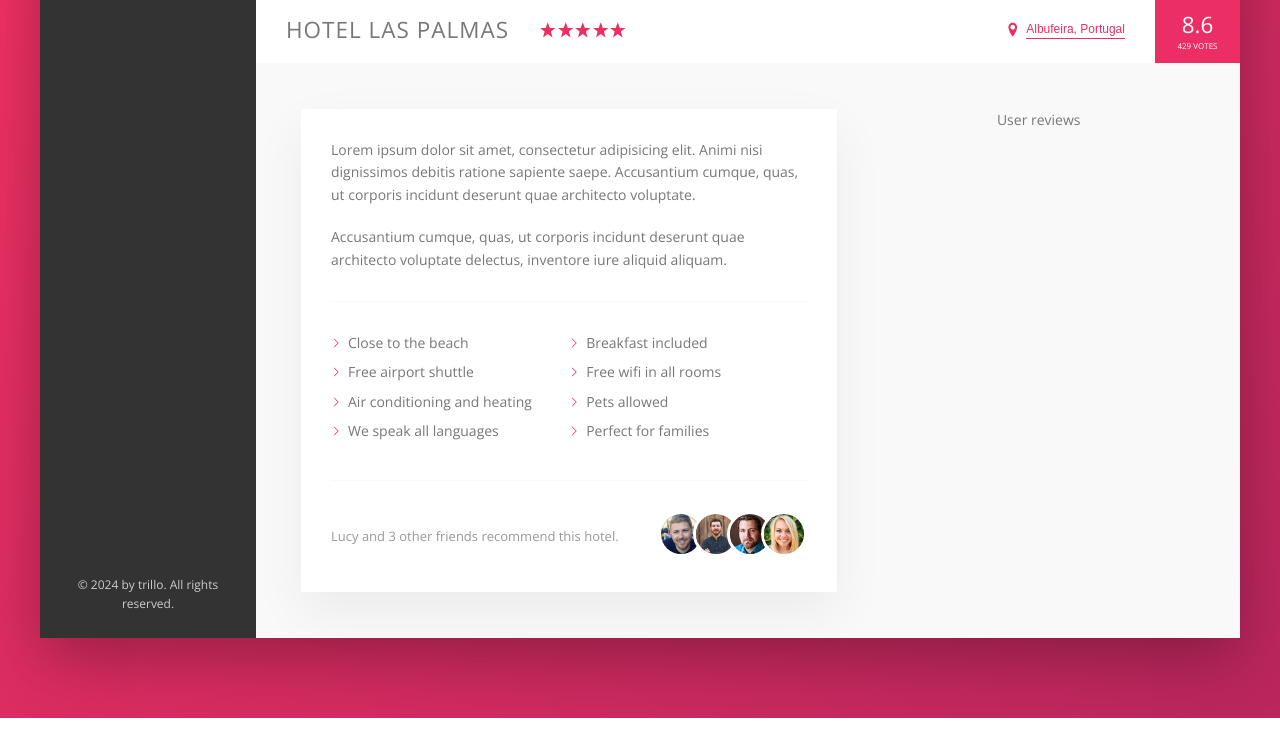
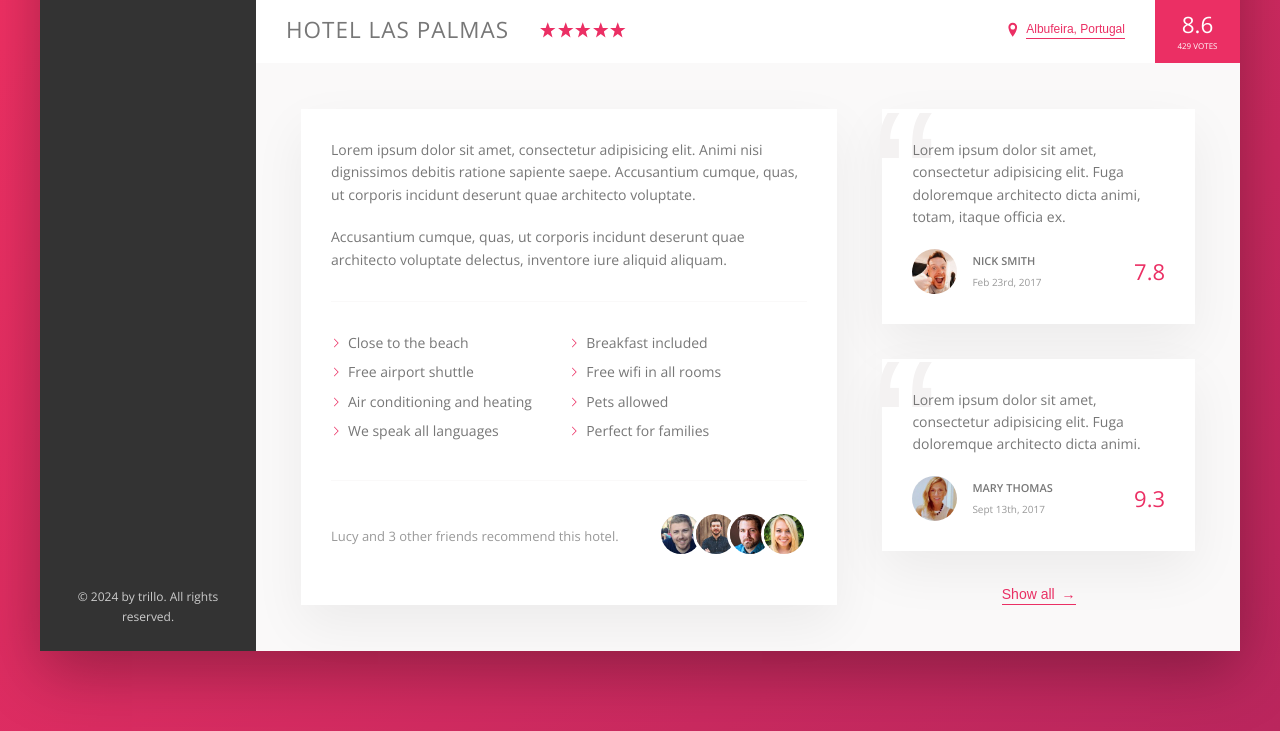
Before and after one commit to Mureithi820/Trillo, a website: page index.html in a window 1280 px wide. Shown: the part 538-1269 px from the top of the page. Drawn offline with nearby package versions, Linux system fonts and the light colour scheme.

Commit message:
Build the user review section

```diff
--- a/index.html
+++ b/index.html
@@ -121,9 +121,7 @@
           </div>
 
           <div class="overview">
-            <h1 class="overview__heading">
-                Hotel Las Palmas
-            </h1>
+            <h1 class="overview__heading">Hotel Las Palmas</h1>
 
             <div class="overview__stars">
               <svg class="overview__icon-star">
@@ -155,13 +153,18 @@
               <div class="overview__rating-count">429 votes</div>
             </div>
           </div>
+
           <div class="detail">
             <div class="description">
               <p class="paragraph">
-                Lorem ipsum dolor sit amet, consectetur adipisicing elit. Animi nisi dignissimos debitis ratione sapiente saepe. Accusantium cumque, quas, ut corporis incidunt deserunt quae architecto voluptate.
+                Lorem ipsum dolor sit amet, consectetur adipisicing elit. Animi
+                nisi dignissimos debitis ratione sapiente saepe. Accusantium
+                cumque, quas, ut corporis incidunt deserunt quae architecto
+                voluptate.
               </p>
               <p class="paragraph">
-                Accusantium cumque, quas, ut corporis incidunt deserunt quae architecto voluptate delectus, inventore iure aliquid aliquam.
+                Accusantium cumque, quas, ut corporis incidunt deserunt quae
+                architecto voluptate delectus, inventore iure aliquid aliquam.
               </p>
               <ul class="list">
                 <li class="list__item">Close to the beach</li>
@@ -178,15 +181,71 @@
                   Lucy and 3 other friends recommend this hotel.
                 </p>
                 <div class="recommend__friends">
-                <img src="img/user-3.jpg" alt="Friend 1" class="recommend__photo">
-                <img src="img/user-4.jpg" alt="Friend 2" class="recommend__photo">
-                <img src="img/user-5.jpg" alt="Friend 3" class="recommend__photo">
-                <img src="img/user-6.jpg" alt="Friend 4" class="recommend__photo">
+                  <img
+                    src="img/user-3.jpg"
+                    alt="Friend 1"
+                    class="recommend__photo"
+                  />
+                  <img
+                    src="img/user-4.jpg"
+                    alt="Friend 2"
+                    class="recommend__photo"
+                  />
+                  <img
+                    src="img/user-5.jpg"
+                    alt="Friend 3"
+                    class="recommend__photo"
+                  />
+                  <img
+                    src="img/user-6.jpg"
+                    alt="Friend 4"
+                    class="recommend__photo"
+                  />
                 </div>
               </div>
             </div>
+
             <div class="user-reviews">
-              User reviews
+              <figure class="review">
+                <blockquote class="review__text">
+                  Lorem ipsum dolor sit amet, consectetur adipisicing elit. Fuga
+                  doloremque architecto dicta animi, totam, itaque officia ex.
+                </blockquote>
+                <figcaption class="review__user">
+                  <img
+                    src="img/user-1.jpg"
+                    alt="User 1"
+                    class="review__photo"
+                  />
+                  <div class="review__user-box">
+                    <p class="review__user-name">Nick Smith</p>
+                    <p class="review__user-date">Feb 23rd, 2017</p>
+                  </div>
+                  <div class="review__rating">7.8</div>
+                </figcaption>
+              </figure>
+
+              <figure class="review">
+                <blockquote class="review__text">
+                  Lorem ipsum dolor sit amet, consectetur adipisicing elit. Fuga
+                  doloremque architecto dicta animi.
+                </blockquote>
+                <figcaption class="review__user">
+                  <img
+                    src="img/user-2.jpg"
+                    alt="User 1"
+                    class="review__photo"
+                  />
+                  <div class="review__user-box">
+                    <p class="review__user-name">Mary Thomas</p>
+                    <p class="review__user-date">Sept 13th, 2017</p>
+                  </div>
+                  <div class="review__rating">9.3</div>
+                </figcaption>
+              </figure>
+
+              <button class="btn-inline">Show all <span>&rarr;</span></button>
+            </div>
           </div>
         </main>
       </div>
--- a/sass/_components.scss
+++ b/sass/_components.scss
@@ -384,3 +384,66 @@
     }
   }
 }
+
+////////////////////////////////////////
+//REVIEWS
+.review {
+  background-color: #fff;
+  box-shadow: var(--shadow-light);
+  padding: 3rem;
+  margin-bottom: 3.5rem;
+  position: relative;
+
+  &__text {
+    margin-bottom: 2rem;
+    z-index: 10;
+    position: relative;
+    overflow: hidden;
+  }
+
+  &__user {
+    display: flex;
+    align-items: center;
+  }
+
+  &__photo {
+    height: 4.5rem;
+    width: 4.5rem;
+    border-radius: 50%;
+    margin-right: 1.5rem;
+  }
+
+  &__user-box {
+    margin-right: auto;
+  }
+
+  &__user-name {
+    font-size: 1.1rem;
+    font-weight: 600;
+    text-transform: uppercase;
+    margin-bottom: 0.4rem;
+  }
+
+  &__user-date {
+    font-size: 1rem;
+    color: var(--color-grey-dark-3);
+  }
+
+  &__rating {
+    color: var(--color-primary);
+    font-size: 2.2rem;
+    font-weight: 300;
+  }
+
+  &::before {
+    content: "\201C";
+    position: absolute;
+    top: -2.75rem;
+    left: -1rem;
+    line-height: 1;
+    font-size: 20rem;
+    color: var(--color-grey-light-2);
+    font-family: sans-serif;
+    z-index: 1;
+  }
+}
--- a/sass/_layout.scss
+++ b/sass/_layout.scss
@@ -46,7 +46,6 @@
 }
 
 .description {
-  font-size: 1.4rem;
   background-color: #fff;
   box-shadow: var(--shadow-light);
   padding: 3rem;
```
Also changed, not shown: css/style.css. Lines whose indentation alone changed are shown as unchanged.
